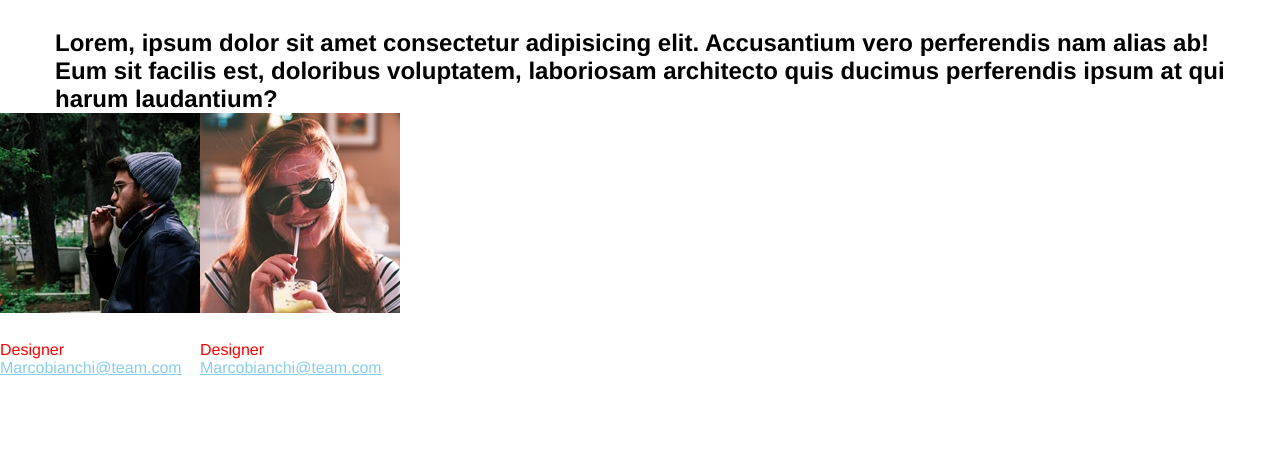
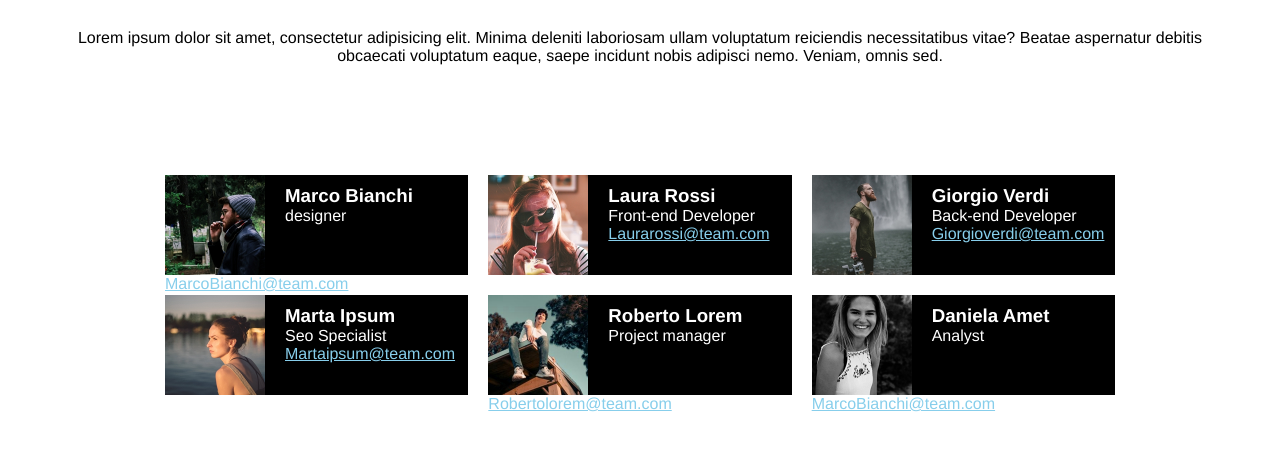
Before and after one commit to AdamBenDev/html-css-float-cards, a plain HTML site: page index.html in a window 1280 px wide. Shown: the part 72-522 px from the top of the page. Drawn offline with Linux system fonts and the light colour scheme.

Commit message:
Last one

```diff
--- a/index.html
+++ b/index.html
@@ -11,40 +11,69 @@
 </head>
 
 <body>
-    <header>
-        <div class="container">
-            <h1>
-                Meet our team
-            </h1>
+    <div class="container">
+        <header>
+            <h1>Meet our team</h1>
+            <div class="text">
+                <p>Lorem ipsum dolor sit amet, consectetur adipisicing elit. Minima deleniti laboriosam ullam voluptatum
+                    reiciendis necessitatibus vitae? Beatae aspernatur debitis obcaecati voluptatum eaque, saepe
+                    incidunt nobis adipisci nemo. Veniam, omnis sed.</p>
+            </div>
+        </header>
 
-            <h2>
-                Lorem, ipsum dolor sit amet consectetur adipisicing elit. Accusantium vero perferendis nam alias ab! Eum
-                sit facilis est, doloribus voluptatem, laboriosam architecto quis ducimus perferendis ipsum at qui harum
-                laudantium?
-            </h2>
-    </header>
-    <main>
-        <section class="section first">
+        <section>
+            <div class="primo clearfix">
+                <div class="marco">
+                    <img src="./assets/img/male1.png" alt="Marco" class="image">
+                    <h3>Marco Bianchi</h3>
+                    <span>designer</span>
+                    <br>
+                    <a href="#">MarcoBianchi@team.com</a>
+                </div>
 
-            <img src="./assets/img/male1.png" alt="Marco">
-            <div class="Marco">
-                <h2>Marco Bianchi</h2>
-                <span>Designer</span>
-                <br>
-                <a href="#" class="Email">Marcobianchi@team.com</a>
+                <div class="primo clearfix">
+                    <div class="marco">
+                        <img src="./assets/img/female1.png" alt="Marco" class="image">
+                        <h3>Laura Rossi</h3>
+                        <span>Front-end Developer</span>
+                        <br>
+                        <a href="#">Laurarossi@team.com</a>
+                    </div>
+                    <div class="primo clearfix">
+                        <div class="marco">
+                            <img src="./assets/img/male2.png" alt="Marco" class="image">
+                            <h3>Giorgio Verdi</h3>
+                            <span>Back-end Developer</span>
+                            <br>
+                            <a href="#">Giorgioverdi@team.com</a>
+                        </div>
+                        <div class="primo clearfix">
+                            <div class="marco">
+                                <img src="./assets/img/female2.png" alt="Marco" class="image">
+                                <h3>Marta Ipsum</h3>
+                                <span>Seo Specialist</span>
+                                <br>
+                                <a href="#">Martaipsum@team.com</a>
+                            </div>
+                            <div class="primo clearfix">
+                                <div class="marco">
+                                    <img src="./assets/img/male3.png" alt="Marco" class="image">
+                                    <h3>Roberto Lorem</h3>
+                                    <span>Project manager</span>
+                                    <br>
+                                    <a href="#">Robertolorem@team.com</a>
+                                </div>
+                                <div class="primo clearfix">
+                                    <div class="marco">
+                                        <img src="./assets/img/female3.png" alt="Marco" class="image">
+                                        <h3>Daniela Amet</h3>
+                                        <span>Analyst</span>
+                                        <br>
+                                        <a href="#">MarcoBianchi@team.com</a>
+                                    </div>
             </div>
         </section>
-        <section class="section second">
-
-            <img src="./assets/img/female1.png" alt="Marco">
-            <div class="Laura">
-                <h2>Laura Rossi</h2>
-                <span>Designer</span>
-                <br>
-                <a href="#" class="Email">Marcobianchi@team.com</a>
-            </div>
-        </section>
-    </main>
+    </div>
 </body>
 
 </html>
--- a/style.css
+++ b/style.css
@@ -8,8 +8,11 @@
     max-width: 1170px;
     margin: 0 auto;
 }
+/*GENERAL*/
 
-
+a{
+    color: skyblue;
+}
 
 body{
     background-color: white;
@@ -23,35 +26,42 @@ h1{
 
 }
 
+p{
+    text-align: center;
+}
+
+div{
+    display: block;
+}
+section{
+    padding: 100px;
+}
+
+h3{
+display: block;
+}
+/*SELECTIONS*/
+
 .clearfix::after{
     content: "";
     display: table;
     clear: both;
 }
 
-/*Sections*/
+.marco {
+    background-color: black;
+    width: calc(100% / 3 - 20px);
+    height: 100px;
+    margin: 10px;
+    float: left;
+    color: white;
+    }
 
-section{
+.marco img{
+    float: left;
     height: 100px;
-    float: left;
-    margin-right: 16;
-    float: left;
+    margin-right: 20px;
 }
-.section img{
-    float: left;
-    margin-right: 16;
+h3{
+    margin-top: 10px;
 }
-
-span{
-    color: red;
-}
-
-.Email{
-    color: skyblue;
-}
-.Laura{
-    color: white;
-}
-.Marco{
-    color: white;
-}
```
